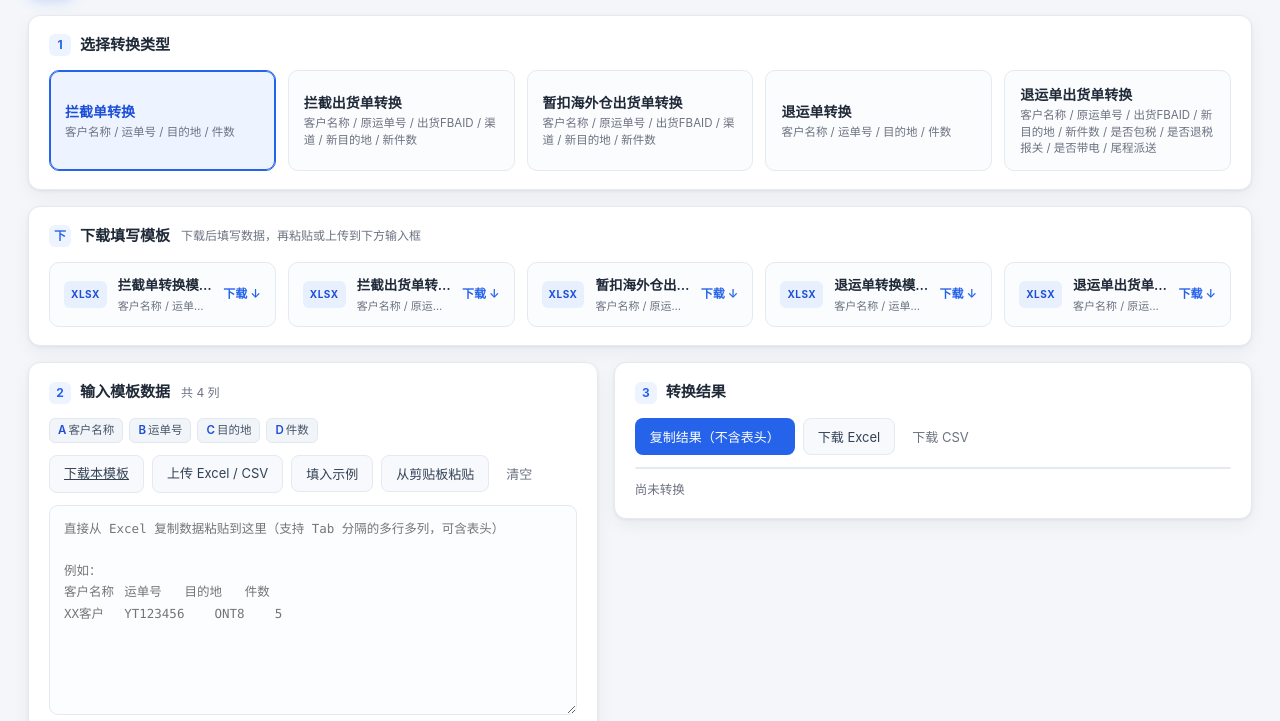
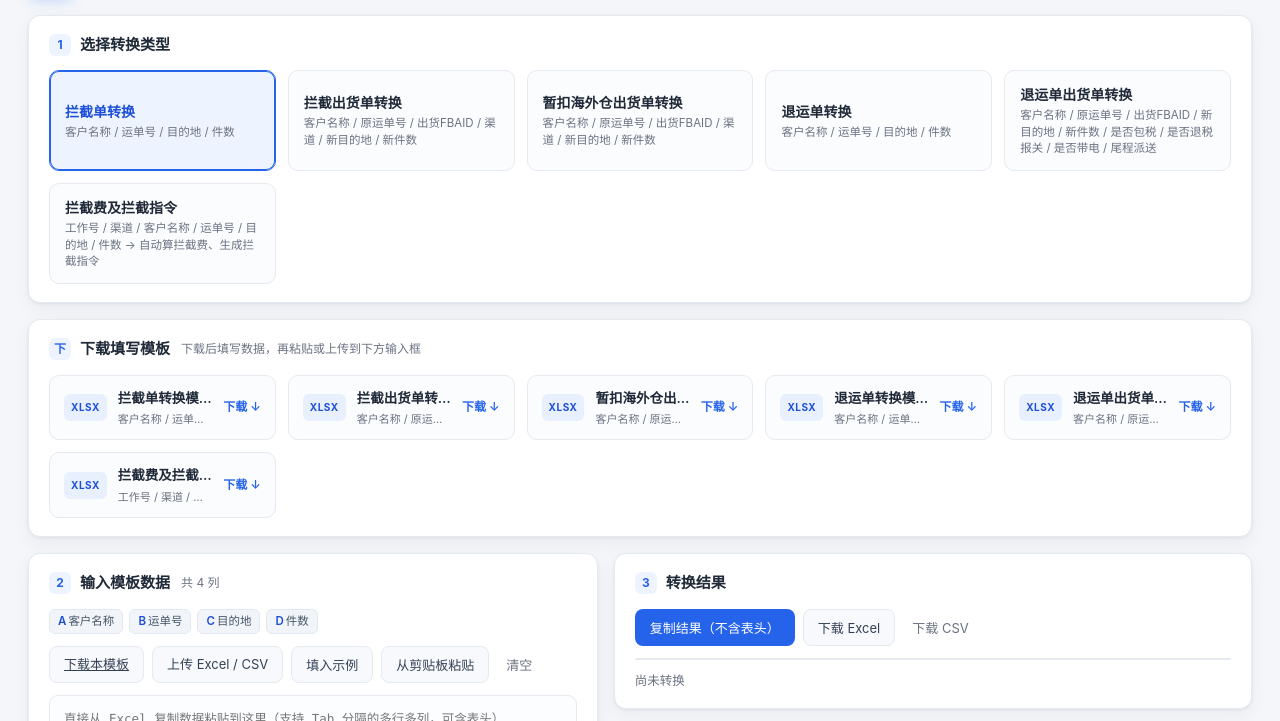
Before and after one commit to ningmeiying/customs-extractor, a plain HTML site: page bill-converter/index.html in a window 1280 px wide. Shown: the part 79-800 px from the top of the page. Drawn offline with Linux system fonts and the light colour scheme.

Commit message:
Update converter: bill-converter/index.html

```diff
--- a/bill-converter/index.html
+++ b/bill-converter/index.html
@@ -45,6 +45,10 @@
         <span class="tab-name">退运单出货单转换</span>
         <span class="tab-desc">客户名称 / 原运单号 / 出货FBAID / 新目的地 / 新件数 / 是否包税 / 是否退税报关 / 是否带电 / 尾程派送</span>
       </button>
+      <button class="type-tab" data-type="拦截费及拦截指令">
+        <span class="tab-name">拦截费及拦截指令</span>
+        <span class="tab-desc">工作号 / 渠道 / 客户名称 / 运单号 / 目的地 / 件数 → 自动算拦截费、生成拦截指令</span>
+      </button>
     </div>
   </section>
 
@@ -90,6 +94,14 @@
         <span class="tpl-body">
           <span class="tpl-name">退运单出货单转换模板</span>
           <span class="tpl-cols">客户名称 / 原运单号 / 出货FBAID / 新目的地 / 新件数 / 是否包税 / 是否退税报关 / 是否带电 / 尾程派送</span>
+        </span>
+        <span class="tpl-dl">下载 ↓</span>
+      </a>
+      <a class="template-item" href="templates/拦截费及拦截指令模板.xlsx" download="拦截费及拦截指令模板.xlsx">
+        <span class="tpl-icon">XLSX</span>
+        <span class="tpl-body">
+          <span class="tpl-name">拦截费及拦截指令模板</span>
+          <span class="tpl-cols">工作号 / 渠道 / 客户名称 / 运单号 / 目的地 / 件数</span>
         </span>
         <span class="tpl-dl">下载 ↓</span>
       </a>
```
